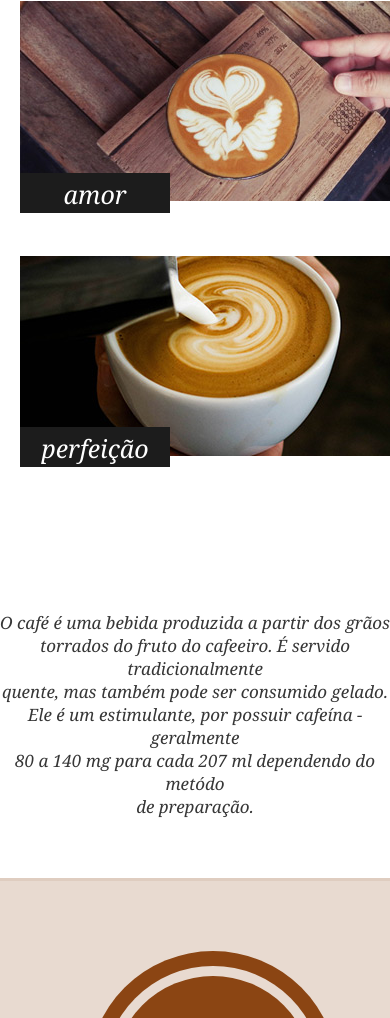
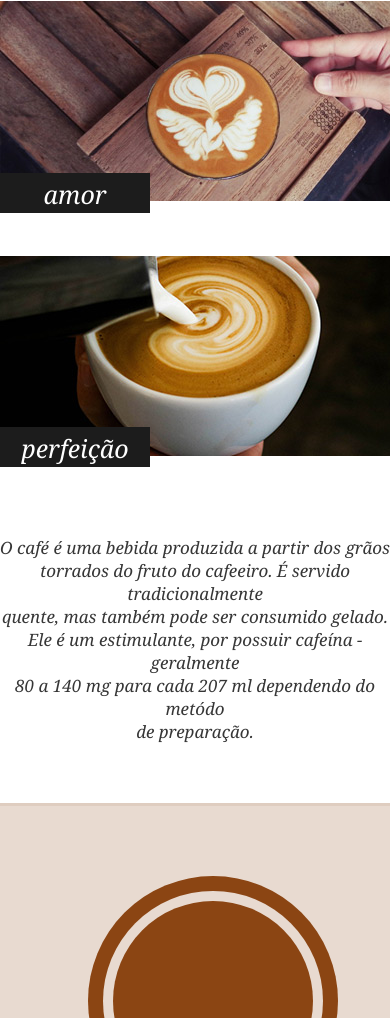
Before and after one commit to Emauri-Neto/Desafio-Colab, a plain HTML site: page index.html in a window 390 px wide. Shown: the part 918-1936 px from the top of the page. Drawn offline with Linux system fonts and the light colour scheme.

Commit message:
versao mobile

```diff
--- a/style.css
+++ b/style.css
@@ -785,19 +785,25 @@ html{
 }
 
 @media(max-width: 425px){
+    .aboutImgContent img{
+        margin: 0;
+    }
     .aboutImgContent span {
-        left: 10px;
+        left: -10px;
         top: 1091px;
         transition: .3s;
     }
     .aboutImgContent .secondSpan {
-        left: 10px;
+        left: -10px;
         top: 1345px;
         transition: .3s;
     }
     .aboutContent p{
-        margin-top: 50px;
+        margin-top: 25px;
         font-size: 17px;
+    }
+    .aboutContent{
+        margin: 0;
     }
     .secText{
         padding: 0;
```
Also changed, not shown: index.html (+1 -0 lines).
